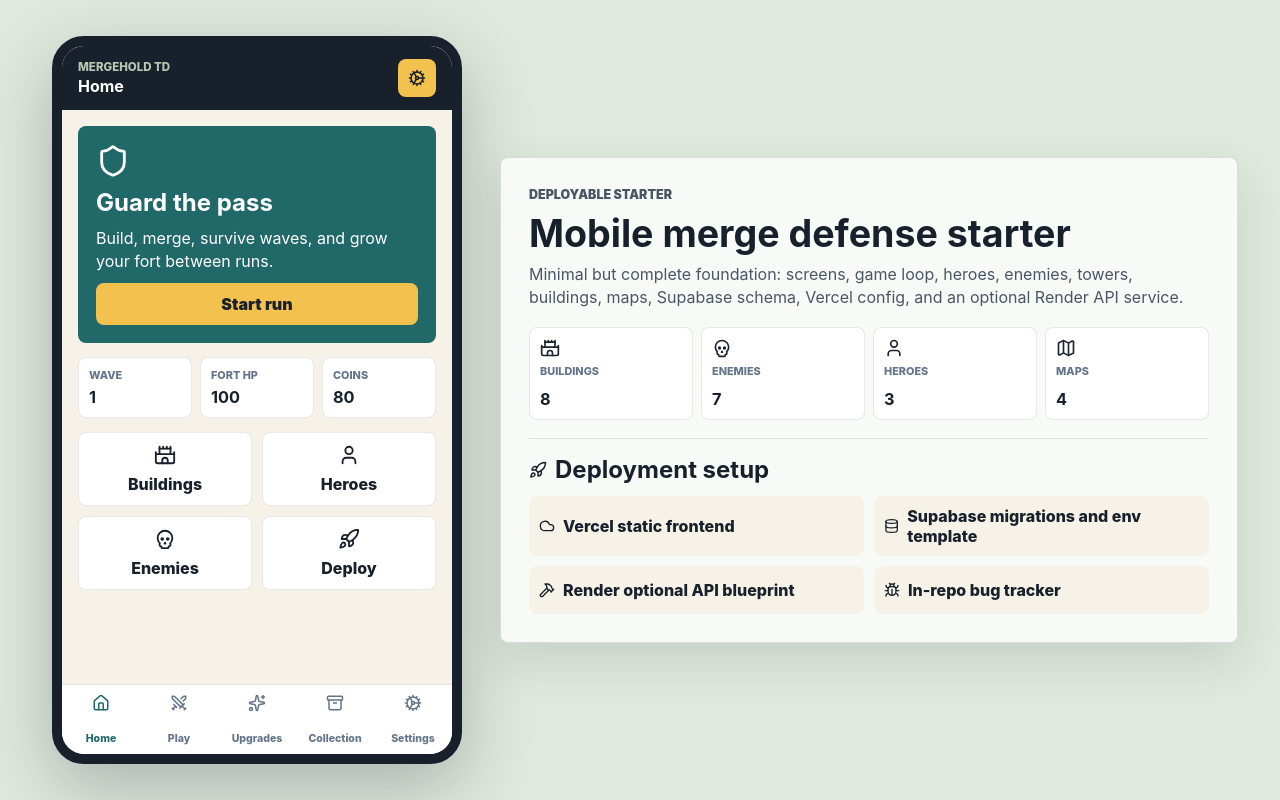
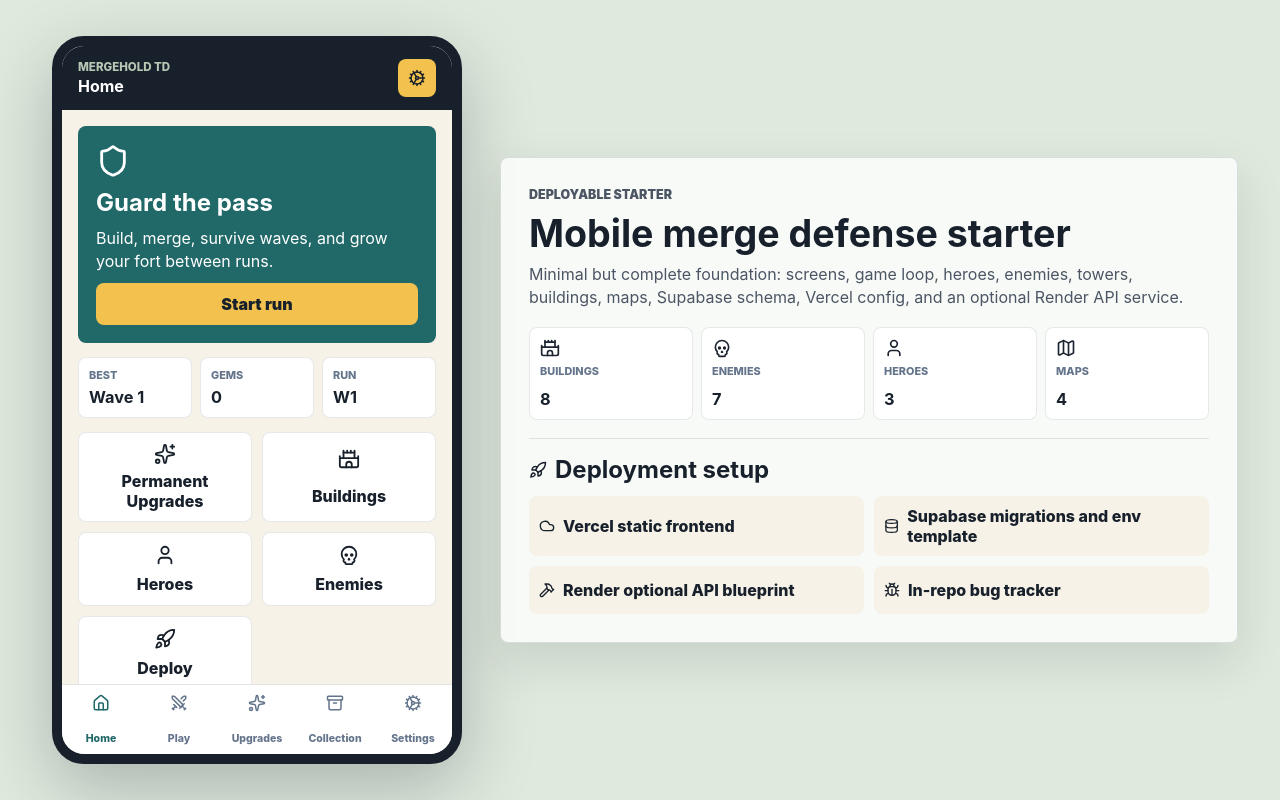
Before and after one commit to mateuszBetlej4/mergehold-td, a React (Vite) app: page / in a window 1280 px wide. Built offline with nearby package versions, Linux system fonts and the light colour scheme.

Commit message:
Add local progression and permanent upgrades

```diff
--- a/src/app/App.css
+++ b/src/app/App.css
@@ -290,7 +290,9 @@
   text-transform: uppercase;
 }
 
-.setting-row {
+.setting-row,
+.danger-row,
+.upgrade-row {
   width: 100%;
   min-height: 54px;
   margin-bottom: 10px;
@@ -302,6 +304,75 @@
   background: #ffffff;
   color: #17202b;
   border: 1px solid rgba(23, 32, 43, 0.1);
+}
+
+.danger-row {
+  color: #7f1d1d;
+  background: #fff1f1;
+}
+
+.wallet-row {
+  min-height: 54px;
+  margin-bottom: 12px;
+  display: flex;
+  justify-content: space-between;
+  align-items: center;
+  padding: 12px;
+  border-radius: 8px;
+  color: #17202b;
+  background: #f2c14e;
+  font-weight: 900;
+}
+
+.upgrade-row {
+  display: grid;
+  grid-template-columns: 1fr auto;
+  gap: 12px;
+  text-align: left;
+}
+
+.upgrade-row h3,
+.upgrade-row p {
+  margin: 0;
+}
+
+.upgrade-row h3 {
+  color: #17202b;
+  font-size: 0.98rem;
+}
+
+.upgrade-row p {
+  margin-top: 4px;
+  color: #4b5563;
+  font-size: 0.82rem;
+}
+
+.upgrade-row span {
+  display: inline-block;
+  margin-top: 8px;
+  color: #216869;
+  font-size: 0.72rem;
+  font-weight: 900;
+  text-transform: uppercase;
+}
+
+.upgrade-row strong {
+  min-width: 48px;
+  min-height: 36px;
+  border-radius: 8px;
+  display: grid;
+  place-items: center;
+  color: #17202b;
+  background: #f2c14e;
+}
+
+.upgrade-row.locked {
+  opacity: 0.72;
+}
+
+.upgrade-row.locked strong {
+  color: #64748b;
+  background: #e5e7eb;
 }
 
 .builder-panel {
--- a/src/app/App.tsx
+++ b/src/app/App.tsx
@@ -22,9 +22,13 @@
 import { heroDefinitions } from "../data/heroes";
 import { mapDefinitions } from "../data/maps";
 import { troopDefinitions } from "../data/troops";
-import { upgradeDefinitions } from "../data/upgrades";
 import { GameCanvas } from "../game/GameCanvas";
-import { type AppScreen, useGameStore } from "../state/useGameStore";
+import {
+  permanentUpgradeDefinitions,
+  type AppScreen,
+  type PermanentUpgradeId,
+  useGameStore,
+} from "../state/useGameStore";
 
 const navItems: Array<{ screen: AppScreen; label: string; icon: typeof Home }> = [
   { screen: "home", label: "Home", icon: Home },
@@ -125,7 +129,7 @@
     case "play":
       return <PlayScreen />;
     case "upgrades":
-      return <CardsScreen title="Run Upgrades" icon={Sparkles} items={upgradeDefinitions} />;
+      return <PermanentUpgradesScreen />;
     case "collection":
       return <CollectionScreen setActiveScreen={setActiveScreen} />;
     case "buildings":
@@ -149,6 +153,7 @@
 
 function HomeScreen({ setActiveScreen }: { setActiveScreen: (screen: AppScreen) => void }) {
   const run = useGameStore((state) => state.run);
+  const progress = useGameStore((state) => state.progress);
 
   return (
     <section className="home-screen">
@@ -162,12 +167,13 @@
       </div>
 
       <div className="quick-stats">
-        <Metric label="Wave" value={String(run.wave)} />
-        <Metric label="Fort HP" value={String(run.fortHp)} />
-        <Metric label="Coins" value={String(run.coins)} />
+        <Metric label="Best" value={`Wave ${progress.bestWave}`} />
+        <Metric label="Gems" value={String(progress.softCurrency)} />
+        <Metric label="Run" value={`W${run.wave}`} />
       </div>
 
       <div className="screen-grid two">
+        <MenuTile icon={Sparkles} label="Permanent Upgrades" onClick={() => setActiveScreen("upgrades")} />
         <MenuTile icon={Castle} label="Buildings" onClick={() => setActiveScreen("buildings")} />
         <MenuTile icon={User} label="Heroes" onClick={() => setActiveScreen("heroes")} />
         <MenuTile icon={Skull} label="Enemies" onClick={() => setActiveScreen("enemies")} />
@@ -226,6 +232,7 @@
   const musicEnabled = useGameStore((state) => state.musicEnabled);
   const toggleSound = useGameStore((state) => state.toggleSound);
   const toggleMusic = useGameStore((state) => state.toggleMusic);
+  const resetProgress = useGameStore((state) => state.resetProgress);
 
   return (
     <section className="content-screen">
@@ -245,6 +252,47 @@
           <p>Runtime assets are currently procedural placeholders. Imported packs must be logged in asset credits.</p>
           <span>public/assets/licenses</span>
         </div>
+      </div>
+      <button className="danger-row" type="button" onClick={resetProgress}>
+        <span>Reset local save</span>
+        <strong>Reset</strong>
+      </button>
+    </section>
+  );
+}
+
+function PermanentUpgradesScreen() {
+  const progress = useGameStore((state) => state.progress);
+  const buyPermanentUpgrade = useGameStore((state) => state.buyPermanentUpgrade);
+
+  return (
+    <section className="content-screen">
+      <ScreenHeader icon={Sparkles} title="Permanent Upgrades" />
+      <div className="wallet-row">
+        <span>Gems</span>
+        <strong>{progress.softCurrency}</strong>
+      </div>
+      <div className="card-list">
+        {permanentUpgradeDefinitions.map((upgrade) => {
+          const level = progress.permanentUpgrades[upgrade.id];
+          const cost = upgrade.baseCost + level * upgrade.baseCost;
+          const canAfford = progress.softCurrency >= cost;
+          return (
+            <button
+              className={`upgrade-row ${canAfford ? "" : "locked"}`}
+              key={upgrade.id}
+              type="button"
+              onClick={() => buyPermanentUpgrade(upgrade.id as PermanentUpgradeId)}
+            >
+              <div>
+                <h3>{upgrade.name}</h3>
+                <p>{upgrade.description}</p>
+                <span>Level {level}</span>
+              </div>
+              <strong>{canAfford ? cost : `${cost}`}</strong>
+            </button>
+          );
+        })}
       </div>
     </section>
   );
--- a/src/game/scenes/RunScene.ts
+++ b/src/game/scenes/RunScene.ts
@@ -75,6 +75,7 @@
   private towerDamageMultiplier = 1;
   private fireRateMultiplier = 1;
   private rewardMultiplier = 1;
+  private runRewardClaimed = false;
   private hudText?: Phaser.GameObjects.Text;
   private waveText?: Phaser.GameObjects.Text;
   private toastText?: Phaser.GameObjects.Text;
@@ -105,6 +106,7 @@
   }
 
   create() {
+    this.applyPermanentProgress();
     this.drawMap();
     this.drawHud();
     this.createBuildSlots();
@@ -468,6 +470,7 @@
 
     if (this.fortHp <= 0 && !this.isGameOver) {
       this.isGameOver = true;
+      const reward = this.claimEndOfRunRewards();
       this.add.rectangle(195, 347, 308, 132, 0x17202b, 0.9);
       this.add.text(195, 320, "FORT LOST", {
         color: "#ffffff",
@@ -475,16 +478,16 @@
         fontSize: "26px",
         fontStyle: "bold",
       }).setOrigin(0.5);
-      this.add.text(195, 362, "Refresh to restart this shell", {
+      this.add.text(195, 356, `Earned ${reward} gems`, {
+        color: "#f2c14e",
+        fontFamily: "Arial",
+        fontSize: "17px",
+        fontStyle: "bold",
+      }).setOrigin(0.5);
+      this.add.text(195, 384, "Tap anywhere to restart", {
         color: "#f7f2e8",
         fontFamily: "Arial",
         fontSize: "15px",
-      }).setOrigin(0.5);
-      this.add.text(195, 391, "Tap anywhere to restart", {
-        color: "#f2c14e",
-        fontFamily: "Arial",
-        fontSize: "15px",
-        fontStyle: "bold",
       }).setOrigin(0.5);
     }
   }
@@ -624,4 +627,19 @@
     const shuffled = Phaser.Utils.Array.Shuffle([...upgradeDefinitions]);
     return shuffled.slice(0, 3);
   }
+
+  private applyPermanentProgress() {
+    const { permanentUpgrades } = useGameStore.getState().progress;
+    this.maxFortHp = 180 + permanentUpgrades.fortHp * 18;
+    this.fortHp = this.maxFortHp;
+    this.coins = 150 + permanentUpgrades.startingCoins * 15;
+    this.towerDamageMultiplier = 1 + permanentUpgrades.towerDamage * 0.08;
+  }
+
+  private claimEndOfRunRewards() {
+    if (this.runRewardClaimed) return 0;
+
+    this.runRewardClaimed = true;
+    return useGameStore.getState().claimRunRewards(this.wave, this.coins);
+  }
 }
--- a/src/state/useGameStore.ts
+++ b/src/state/useGameStore.ts
@@ -19,16 +19,97 @@
   coins: number;
 };
 
+export type PermanentUpgradeId = "fortHp" | "startingCoins" | "towerDamage";
+
+type PermanentUpgrade = {
+  id: PermanentUpgradeId;
+  name: string;
+  description: string;
+  baseCost: number;
+  valuePerLevel: number;
+};
+
+export const permanentUpgradeDefinitions: PermanentUpgrade[] = [
+  {
+    id: "fortHp",
+    name: "Fort Masonry",
+    description: "Increase starting fort HP.",
+    baseCost: 35,
+    valuePerLevel: 18,
+  },
+  {
+    id: "startingCoins",
+    name: "War Chest",
+    description: "Start each run with more coins.",
+    baseCost: 30,
+    valuePerLevel: 15,
+  },
+  {
+    id: "towerDamage",
+    name: "Sharper Tools",
+    description: "Increase all tower damage.",
+    baseCost: 45,
+    valuePerLevel: 0.08,
+  },
+];
+
+type PlayerProgress = {
+  softCurrency: number;
+  bestWave: number;
+  permanentUpgrades: Record<PermanentUpgradeId, number>;
+};
+
 type GameStore = {
   activeScreen: AppScreen;
   soundEnabled: boolean;
   musicEnabled: boolean;
   run: RunSnapshot;
+  progress: PlayerProgress;
   setActiveScreen: (screen: AppScreen) => void;
   setRunSnapshot: (snapshot: RunSnapshot) => void;
+  claimRunRewards: (wave: number, coins: number) => number;
+  buyPermanentUpgrade: (id: PermanentUpgradeId) => boolean;
+  resetProgress: () => void;
   toggleSound: () => void;
   toggleMusic: () => void;
 };
+
+const defaultProgress: PlayerProgress = {
+  softCurrency: 0,
+  bestWave: 1,
+  permanentUpgrades: {
+    fortHp: 0,
+    startingCoins: 0,
+    towerDamage: 0,
+  },
+};
+
+const saveKey = "mergehold-td-progress-v1";
+
+function loadProgress() {
+  if (typeof window === "undefined") return defaultProgress;
+
+  try {
+    const raw = window.localStorage.getItem(saveKey);
+    if (!raw) return defaultProgress;
+
+    return {
+      ...defaultProgress,
+      ...JSON.parse(raw),
+      permanentUpgrades: {
+        ...defaultProgress.permanentUpgrades,
+        ...JSON.parse(raw).permanentUpgrades,
+      },
+    } satisfies PlayerProgress;
+  } catch {
+    return defaultProgress;
+  }
+}
+
+function saveProgress(progress: PlayerProgress) {
+  if (typeof window === "undefined") return;
+  window.localStorage.setItem(saveKey, JSON.stringify(progress));
+}
 
 export const useGameStore = create<GameStore>((set) => ({
   activeScreen: "home",
@@ -39,8 +120,50 @@
     wave: 1,
     coins: 80,
   },
+  progress: loadProgress(),
   setActiveScreen: (screen) => set({ activeScreen: screen }),
   setRunSnapshot: (snapshot) => set({ run: snapshot }),
+  claimRunRewards: (wave, coins) => {
+    const reward = Math.max(8, Math.floor(wave * 12 + coins * 0.08));
+    set((state) => {
+      const nextProgress = {
+        ...state.progress,
+        bestWave: Math.max(state.progress.bestWave, wave),
+        softCurrency: state.progress.softCurrency + reward,
+      };
+      saveProgress(nextProgress);
+      return { progress: nextProgress };
+    });
+    return reward;
+  },
+  buyPermanentUpgrade: (id) => {
+    let didBuy = false;
+    set((state) => {
+      const definition = permanentUpgradeDefinitions.find((upgrade) => upgrade.id === id);
+      if (!definition) return state;
+
+      const currentLevel = state.progress.permanentUpgrades[id];
+      const cost = definition.baseCost + currentLevel * definition.baseCost;
+      if (state.progress.softCurrency < cost) return state;
+
+      didBuy = true;
+      const nextProgress = {
+        ...state.progress,
+        softCurrency: state.progress.softCurrency - cost,
+        permanentUpgrades: {
+          ...state.progress.permanentUpgrades,
+          [id]: currentLevel + 1,
+        },
+      };
+      saveProgress(nextProgress);
+      return { progress: nextProgress };
+    });
+    return didBuy;
+  },
+  resetProgress: () => set(() => {
+    saveProgress(defaultProgress);
+    return { progress: defaultProgress };
+  }),
   toggleSound: () => set((state) => ({ soundEnabled: !state.soundEnabled })),
   toggleMusic: () => set((state) => ({ musicEnabled: !state.musicEnabled })),
 }));
```
Also changed, not shown: 1 other file (tests, documents, lock files or other folders).
